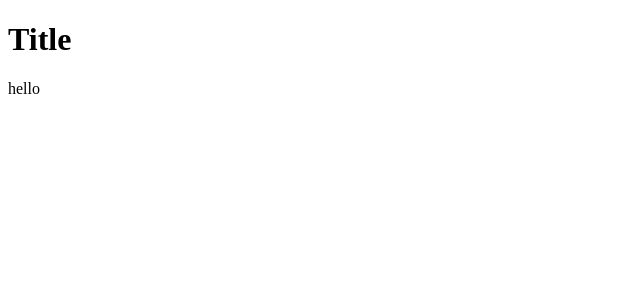
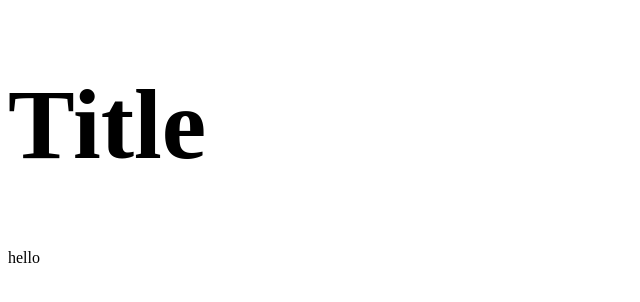
Before and after one commit to Jong1Lee/My-Project, a plain HTML site: page index.html in a window 1280 px wide. Shown: the whole page, without its empty margins (0-640 px from the left). Drawn offline with Linux system fonts and the light colour scheme.

Commit message:
first commit

```diff
--- a/index.html
+++ b/index.html
@@ -4,10 +4,11 @@
   <meta charset="UTF-8">
   <meta http-equiv="X-UA-Compatible" content="IE=edge">
   <meta name="viewport" content="width=device-width, initial-scale=1.0">
+  <link rel="stylesheet" href="style.css">
   <title>Document</title>
 </head>
 <body>
-  <h1>Title</h1>
+  <h1 id="asas">Title</h1>
   hello
 </body>
 </html>
--- a/style.css
+++ b/style.css
@@ -1,3 +1,3 @@
-hdhdhdhd. {
-  border-radius: 10px;
+#asas {
+  font-size: 100px;
 }
```
